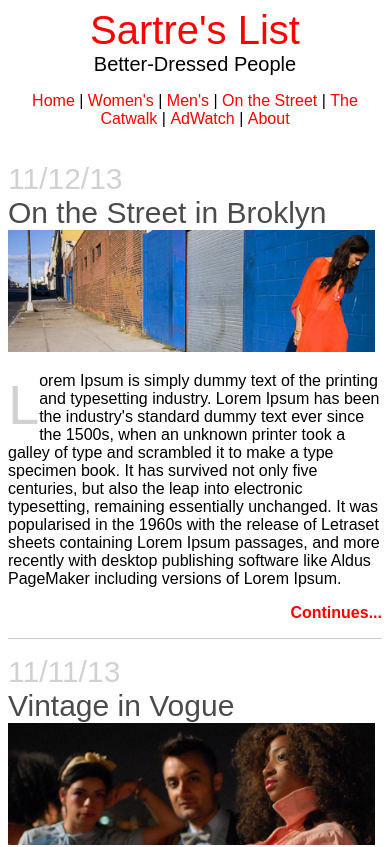
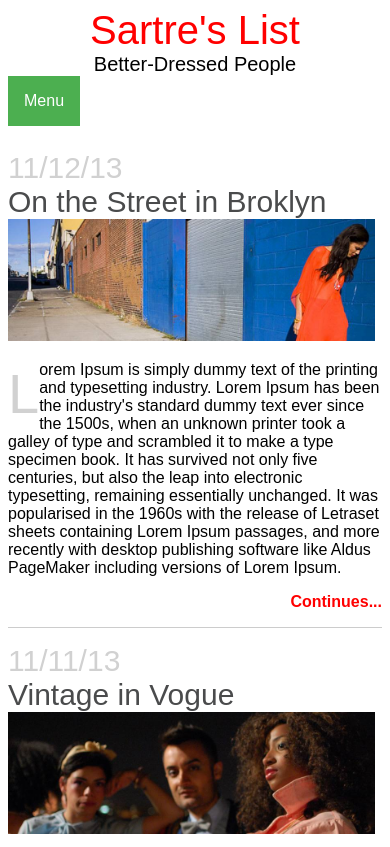
Before and after one commit to varooon/fashion-blog-hw, a plain HTML site: page index.html in a window 390 px wide. Shown: the top 847 px of the page. Drawn offline with Linux system fonts and the light colour scheme.

Commit message:
dropdown menu added

```diff
--- a/index.html
+++ b/index.html
@@ -35,22 +35,17 @@
         </div>
       </div>
 
-      <div class="mobile-header-links">
-        <ul>
-          <li>Home</li>
-          <li>|</li>
-          <li>Women's</li>
-          <li>|</li>
-          <li>Men's</li>
-          <li>|</li>
-          <li>On the Street</li>
-          <li>|</li>
-          <li>The Catwalk</li>
-          <li>|</li>
-          <li>AdWatch</li>
-          <li>|</li>
-          <li>About</li>
-        </ul>
+      <div class="dropdown">
+        <button class="dropbtn">Menu</button>
+        <div class="dropdown-content">
+          <a href="#">Home</a>
+          <a href="#">Women's</a>
+          <a href="#">Men's</a>
+          <a href="#">On the Street</a>
+          <a href="#">The Catwalk</a>
+          <a href="#">AdWatch</a>
+          <a href="#">About</a>
+        </div>
       </div>
 
 
--- a/style.css
+++ b/style.css
@@ -131,12 +131,12 @@ p::first-letter{
   font-size: 14px;
 }
 
-.mobile-header-links{
+.dropdown{
   display: none;
 }
 
 
-@media(max-width: 1000px){
+@media(max-width: 800px){
   .col-4{
     display: none;
   }
@@ -155,22 +155,53 @@ p::first-letter{
     width: 100%;
   }
 
-  .mobile-header-links{
-    display: block;
+  /* Style The Dropdown Button */
+  .dropbtn {
+      background-color: #4CAF50;
+      color: white;
+      padding: 16px;
+      font-size: 16px;
+      border: none;
+      cursor: pointer;
+      margin-bottom: 25px;
+      margin-left: auto;
   }
 
-  .mobile-header-links li{
-    list-style: none;
-    display: inline;
+  /* The container <div> - needed to position the dropdown content */
+  .dropdown {
+      position: relative;
+      display: inline-block;
   }
 
-  .mobile-header-links{
-    margin-left: -40px;
-    text-align: center;
+  /* Dropdown Content (Hidden by Default) */
+  .dropdown-content {
+      display: none;
+      position: absolute;
+      background-color: #f9f9f9;
+      min-width: 160px;
+      box-shadow: 0px 8px 16px 0px rgba(0,0,0,0.2);
   }
 
-  .mobile-header-links li:nth-child(odd){
-    color: red;
+  /* Links inside the dropdown */
+  .dropdown-content a {
+      color: black;
+      padding: 12px 16px;
+      text-decoration: none;
+      display: block;
   }
 
+  /* Change color of dropdown links on hover */
+  .dropdown-content a:hover {background-color: #f1f1f1}
+
+  /* Show the dropdown menu on hover */
+  .dropdown:hover .dropdown-content {
+      display: block;
+  }
+
+  /* Change the background color of the dropdown button when the dropdown content is shown */
+  .dropdown:hover .dropbtn {
+      background-color: #3e8e41;
+  }
+
+
 }
```
